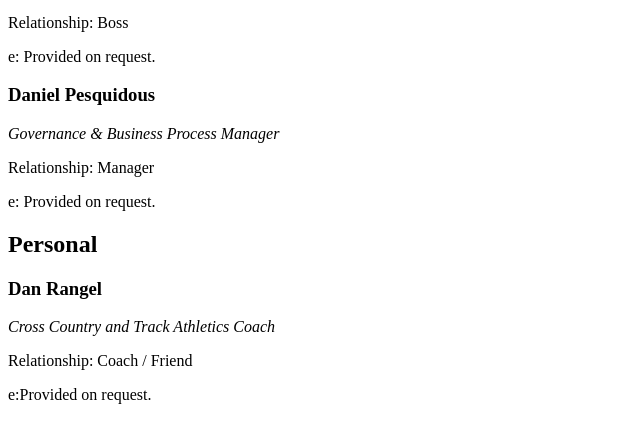
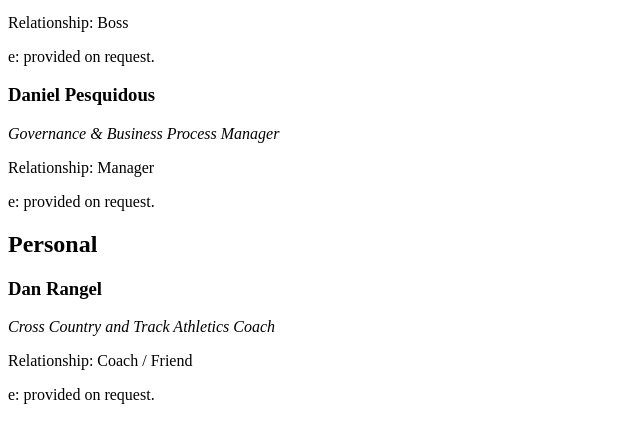
Before and after one commit to ZairaC7/Zaira-Covarrubias-Portfolio, a plain HTML site: page references.html in a window 1280 px wide. Shown: the part 188-630 px from the top of the page, 0-640 px from the left. Drawn offline with Linux system fonts and the light colour scheme.

Commit message:
Update references.html

```diff
--- a/references.html
+++ b/references.html
@@ -11,15 +11,15 @@
         <h3><b>Gráinne Barry</b></h3>
         <p><i>Regional Operations Director (EMEA)</i></p>
         <P>Relationship: Boss</P>
-        <p>e: Provided on request.</p>
+        <p>e: provided on request.</p>
         <h3><b>Daniel Pesquidous</b></h3>
         <p><i>Governance & Business Process Manager</i></p>
         <p>Relationship: Manager</p>
-        <p>e: Provided on request.</p>
+        <p>e: provided on request.</p>
     <h2><b>Personal</b></h2>
         <h3><b>Dan Rangel</b></h3>
         <p><i>Cross Country and Track Athletics Coach</i></p>
         <p>Relationship: Coach / Friend</p>
-        <p>e:Provided on request.</p>
+        <p>e: provided on request.</p>
 </body>
 </html>
```
